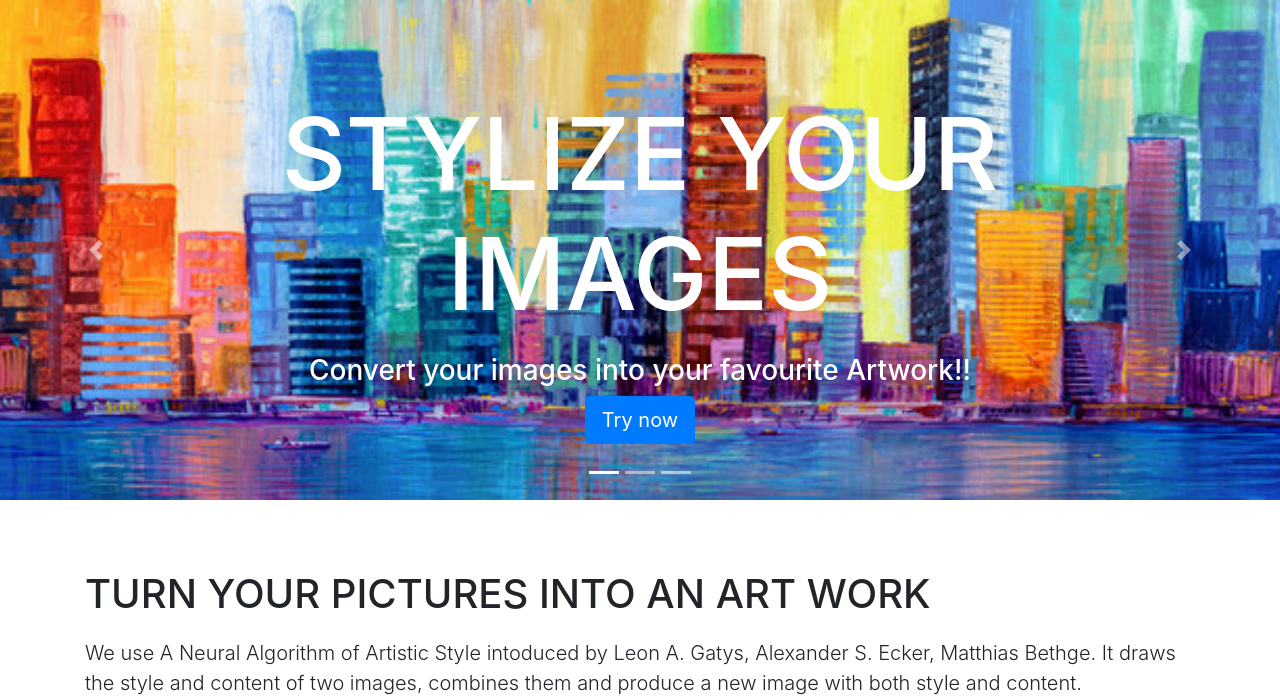
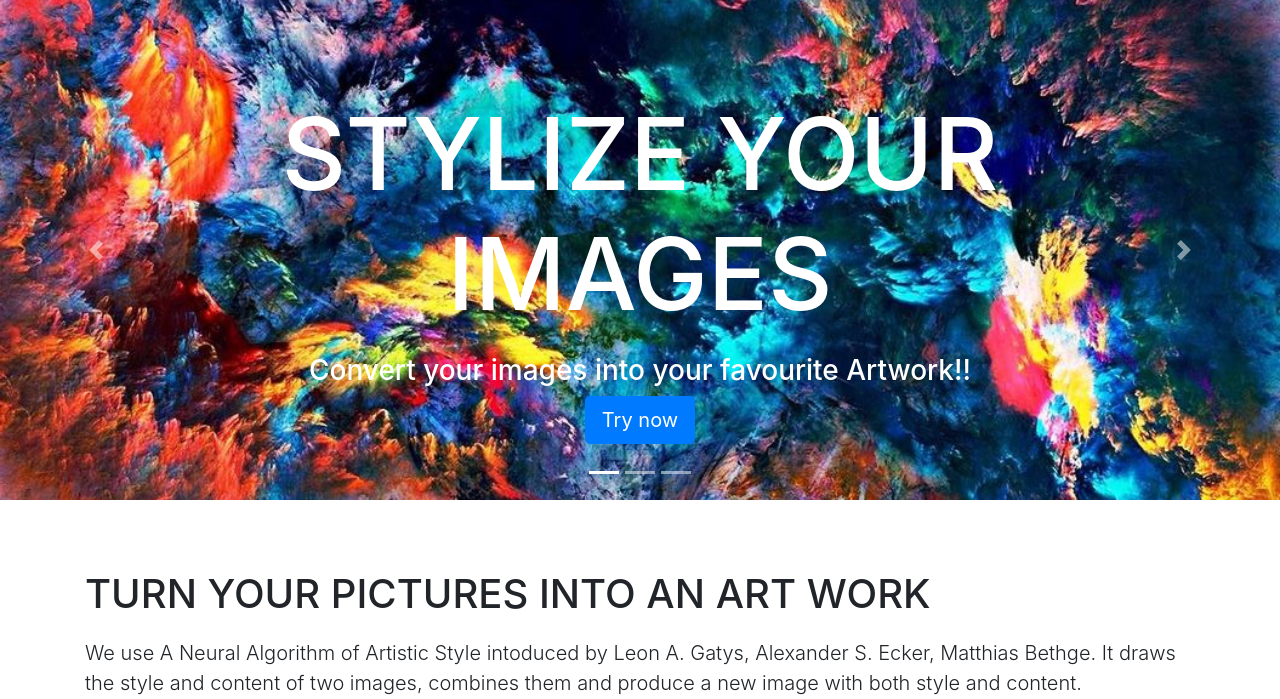
Before and after one commit to avgupt/NeuralArt, a Flask app: page / in a window 1280 px wide. Shown: the part 56-755 px from the top of the page. Run offline with Flask 2, Linux system fonts and the light colour scheme; some libraries are stand-ins or nearby versions.

Commit message:
Change carousel images

```diff
--- a/NeuralArt/templates/index.html
+++ b/NeuralArt/templates/index.html
@@ -81,7 +81,7 @@ h1 {
     </ol>
     <div class="carousel-inner">
       <div class="carousel-item active">
-        <img src="../static/img/buildings.jpg" class="d-block w-100 my-img" alt="...">
+        <img src="../static/img/bg1.jpg" class="d-block w-100 my-img" alt="...">
         <div class="carousel-caption d-none d-md-block">
             <h1 style = "font-size: 100px">STYLIZE YOUR IMAGES</h1>
             <h3>Convert your images into your favourite Artwork!!</h3>
@@ -89,7 +89,7 @@ h1 {
         </div>
       </div>
       <div class="carousel-item">
-        <img src="../static/img/2.jpeg" class="d-block w-100 my-img" alt="...">
+        <img src="../static/img/buildings.jpg" class="d-block w-100 my-img" alt="...">
         <div class="carousel-caption d-none d-md-block">
             <!-- <h1>WANT TO KNOW MORE ABOUT US</h1>
             <h3>Check out our About page to know more about us!!</h3>
```
